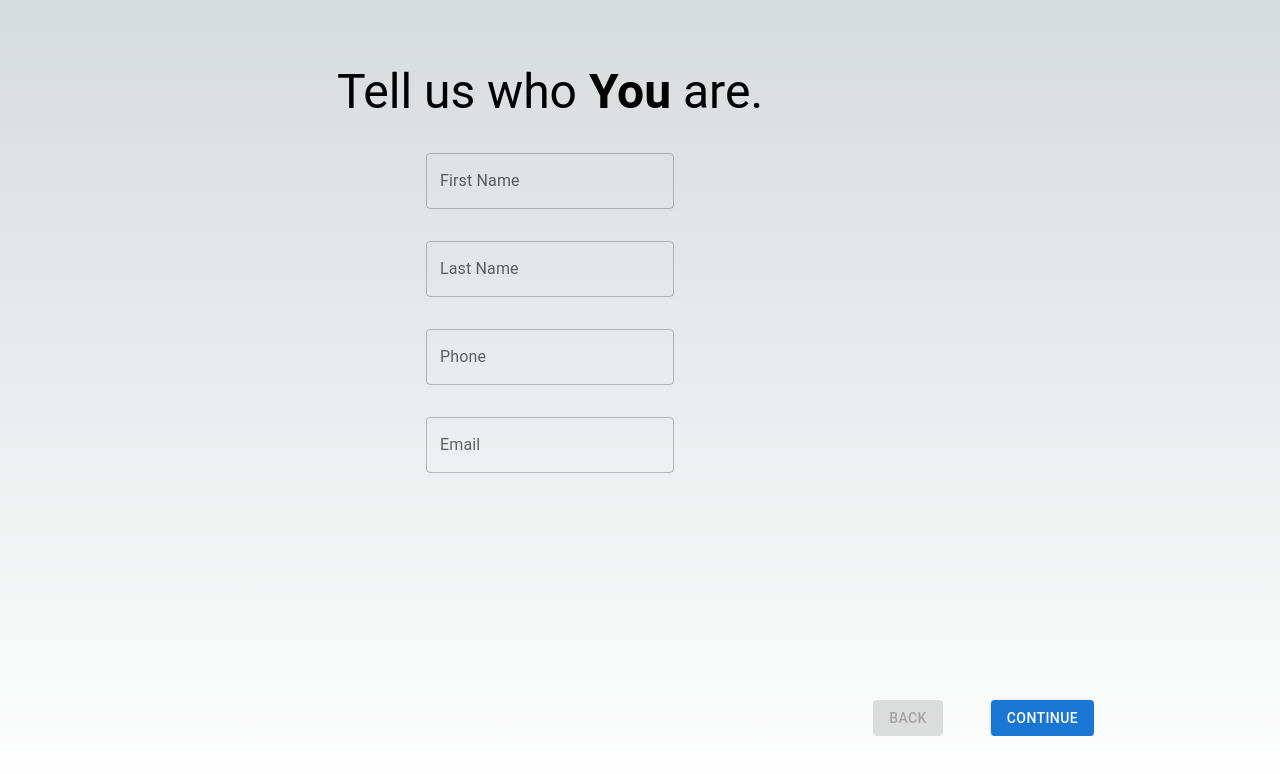
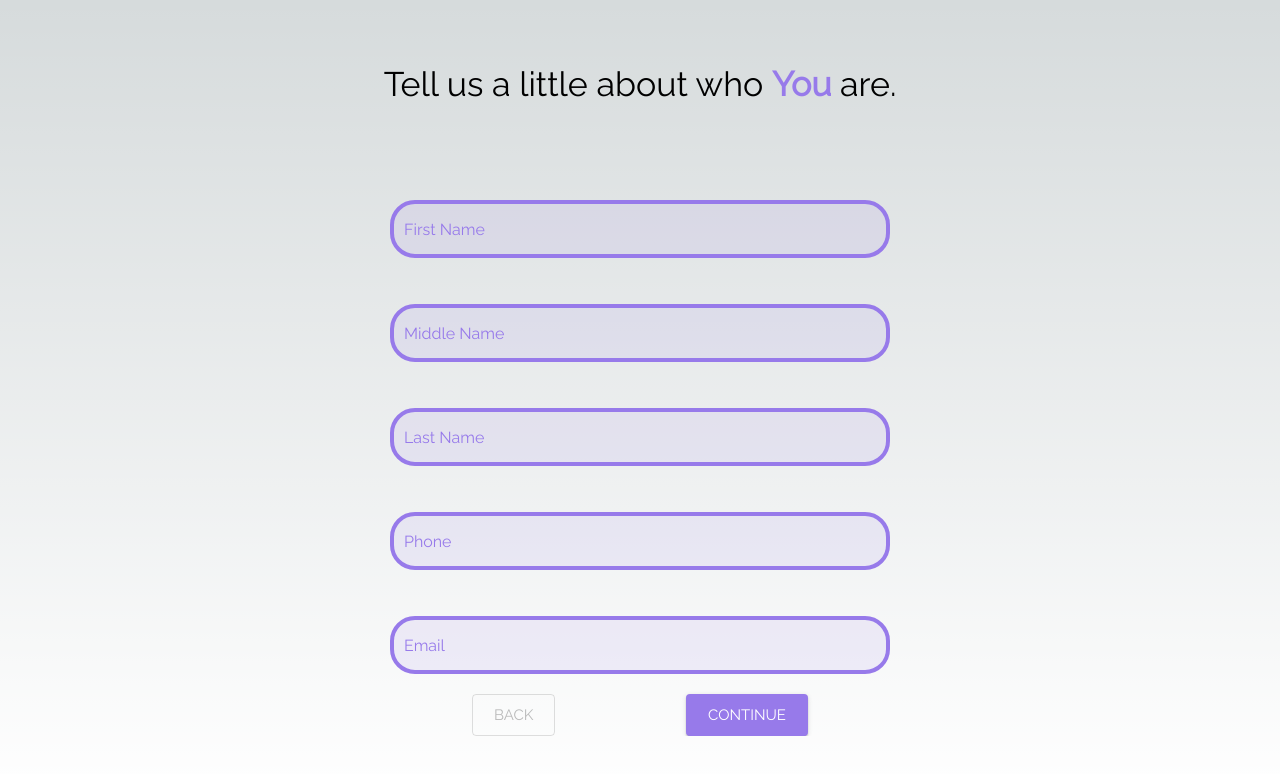
Before and after one commit to JohnRader/tuition-calculator, a Next.js app: page / in a window 1280 px wide. Shown: the top 774 px of the page. Built offline with nearby package versions, Linux system fonts and the light colour scheme.

Commit message:
theme added, form components updated

```diff
--- a/src/components/OnboardingForm/FormActions.tsx
+++ b/src/components/OnboardingForm/FormActions.tsx
@@ -36,7 +36,8 @@ export default function FormActions(props: FormActionsProps) {
   return (
     <div className={styles['form-actions']}>
       <Button
-        variant="contained"
+        variant="outlined"
+        size="large"
         onClick={() => setFormStep(step, FormAction.BACK)}
         disabled={step === OnboardingStep.USER_INFO}
       >
@@ -44,6 +45,7 @@ export default function FormActions(props: FormActionsProps) {
       </Button>
       <Button
         variant="contained"
+        size="large"
         onClick={() => setFormStep(step, FormAction.CONTINUE)}
       >
         { step === OnboardingStep.SCORES ? 'Submit' : 'Continue' }
--- a/src/components/OnboardingForm/Location.tsx
+++ b/src/components/OnboardingForm/Location.tsx
@@ -4,36 +4,89 @@ import { OnboardingFormProps } from '@/types';
 import mui from '@/styles/mui.module.css';
 import styles from '@/styles/index.module.css';
 
+enum LocationStepInput {
+  STATE = 'state',
+  UNIVERSITY = 'university',
+  BUDGET = 'budget',
+}
+
+function Header(input: LocationStepInput) {
+  const headers = {
+    [LocationStepInput.STATE]: (
+      <Typography variant="h4" className={mui.typography}>
+        What
+        {' '}
+        <strong>State</strong>
+        {' '}
+        do you currently reside in?
+      </Typography>),
+    [LocationStepInput.UNIVERSITY]: (
+      <Typography variant="h4" className={mui.typography}>
+        What
+        {' '}
+        <strong>University</strong>
+        {' '}
+        would you like to attend?
+      </Typography>),
+    [LocationStepInput.BUDGET]: (
+      <Typography variant="h4" className={mui.typography}>
+        What is you estimated yearly
+        {' '}
+        <strong>Budget</strong>
+        ?
+      </Typography>),
+  };
+
+  return headers[input];
+}
+
+function classes(input: LocationStepInput) {
+  const inputClasses: Record<LocationStepInput, string> = {
+    [LocationStepInput.STATE]: `${mui['text-field']} ${mui['text-field--sm']}`,
+    [LocationStepInput.UNIVERSITY]: `${mui['text-field']} ${mui['text-field--lg']}`,
+    [LocationStepInput.BUDGET]: `${mui['text-field']} ${mui['text-field--sm']}`,
+  };
+
+  return inputClasses[input];
+}
+
 export default function Location(props: OnboardingFormProps) {
   const { form, setForm } = props;
 
   return (
     <div className={styles.form}>
-      <Typography variant="h3" gutterBottom>What state do you currently reside in?</Typography>
+      <div className={styles['form-input']}>
+        {Header(LocationStepInput.STATE)}
         <TextField
-        className={mui['text-field']}
-        id="state"
+          className={classes(LocationStepInput.STATE)}
+          id={LocationStepInput.STATE}
           label="State"
           variant="outlined"
           onChange={(e) => setForm(
             { ...form, location: { ...form.location, state: e.target.value } },
           )}
         />
-      <Typography variant="h3" gutterBottom>What University would you like to attend?</Typography>
+      </div>
+
+      <div className={styles['form-input']}>
+        {Header(LocationStepInput.UNIVERSITY)}
         <TextField
-        className={mui['text-field']}
-        id="university"
+          className={classes(LocationStepInput.UNIVERSITY)}
+          id={LocationStepInput.UNIVERSITY}
           label="University"
           variant="outlined"
           onChange={(e) => setForm(
             { ...form, location: { ...form.location, university: e.target.value } },
           )}
         />
+      </div>
+
+      <div className={styles['form-input']}>
         {/* TODO: Change to slider */}
-      <Typography variant="h3" gutterBottom>What is you estimated yearly budget?</Typography>
+        {Header(LocationStepInput.BUDGET)}
         <TextField
-        className={mui['text-field']}
-        id="budget"
+          className={classes(LocationStepInput.BUDGET)}
+          id={LocationStepInput.BUDGET}
           label="Budget"
           variant="outlined"
           onChange={(e) => setForm(
@@ -41,5 +94,6 @@ export default function Location(props: OnboardingFormProps) {
           )}
         />
       </div>
+    </div>
   );
 }
--- a/src/components/OnboardingForm/Scores.tsx
+++ b/src/components/OnboardingForm/Scores.tsx
@@ -4,35 +4,90 @@ import { OnboardingFormProps } from '@/types';
 import mui from '@/styles/mui.module.css';
 import styles from '@/styles/index.module.css';
 
+enum ScoresStepInput {
+  GPA = 'gpa',
+  ACT_SAT = 'act_sat',
+  MAJOR = 'major',
+}
+
+function Header(input: ScoresStepInput) {
+  const headers = {
+    [ScoresStepInput.GPA]: (
+      <Typography variant="h4" className={mui.typography}>
+        What is you
+        {' '}
+        <strong>GPA</strong>
+        ?
+      </Typography>),
+    [ScoresStepInput.ACT_SAT]: (
+      <Typography variant="h4" className={mui.typography}>
+        What is you
+        {' '}
+        <strong>ACT/SAT</strong>
+        {' '}
+        score?
+      </Typography>
+    ),
+    [ScoresStepInput.MAJOR]: (
+      <Typography variant="h4" className={mui.typography}>
+        What would you like to
+        {' '}
+        <strong>Major</strong>
+        {' '}
+        in?
+      </Typography>
+    ),
+  };
+
+  return headers[input];
+}
+
+function classes(input: ScoresStepInput) {
+  const inputClasses: Record<ScoresStepInput, string> = {
+    [ScoresStepInput.GPA]: `${mui['text-field']} ${mui['text-field--sm']}`,
+    [ScoresStepInput.ACT_SAT]: `${mui['text-field']} ${mui['text-field--sm']}`,
+    [ScoresStepInput.MAJOR]: `${mui['text-field']} ${mui['text-field--md']}`,
+  };
+
+  return inputClasses[input];
+}
+
 export default function Scores(props: OnboardingFormProps) {
   const { form, setForm } = props;
 
   return (
     <div className={styles.form}>
-      <Typography variant="h3" gutterBottom>What is you GPA?</Typography>
+      <div className={styles['form-input']}>
+        {Header(ScoresStepInput.GPA)}
         <TextField
-        className={mui['text-field']}
-        id="gpa"
+          className={classes(ScoresStepInput.GPA)}
+          id={ScoresStepInput.GPA}
           label="GPA"
           variant="outlined"
           onChange={(e) => setForm(
             { ...form, scores: { ...form.scores, gpa: Number(e.target.value) } },
           )}
         />
-      <Typography variant="h3" gutterBottom>What is you ACT/SAT score?</Typography>
+      </div>
+
+      <div className={styles['form-input']}>
+        {Header(ScoresStepInput.ACT_SAT)}
         <TextField
-        className={mui['text-field']}
-        id="act-sat"
+          className={classes(ScoresStepInput.ACT_SAT)}
+          id={ScoresStepInput.ACT_SAT}
           label="ACT/SAT Score"
           variant="outlined"
           onChange={(e) => setForm(
             { ...form, scores: { ...form.scores, act_sat: Number(e.target.value) } },
           )}
         />
-      <Typography variant="h3" gutterBottom>What would you like to major in?</Typography>
+      </div>
+
+      <div className={styles['form-input']}>
+        {Header(ScoresStepInput.MAJOR)}
         <TextField
-        className={mui['text-field']}
-        id="major"
+          className={classes(ScoresStepInput.MAJOR)}
+          id={ScoresStepInput.MAJOR}
           label="Major"
           variant="outlined"
           onChange={(e) => setForm(
@@ -40,5 +95,6 @@ export default function Scores(props: OnboardingFormProps) {
           )}
         />
       </div>
+    </div>
   );
 }
--- a/src/components/OnboardingForm/UserInfo.tsx
+++ b/src/components/OnboardingForm/UserInfo.tsx
@@ -4,23 +4,40 @@ import { OnboardingFormProps } from '@/types';
 import mui from '@/styles/mui.module.css';
 import styles from '@/styles/index.module.css';
 
+enum UserInfoStepInput {
+  FIRST_NAME = 'first_name',
+  MIDDLE_NAME = 'middle_name',
+  LAST_NAME = 'last_name',
+  PHONE = 'phone',
+  EMAIL = 'email',
+}
+
+function Header() {
+  return (
+    <Typography variant="h4">
+      Tell us a little about who
+      {' '}
+      <strong>You</strong>
+      {' '}
+      are.
+    </Typography>
+  );
+}
+
+function inputClasses() {
+  return `${mui['text-field']} ${mui['text-field--md']}`;
+}
+
 export default function UserInfo(props: OnboardingFormProps) {
   const { form, setForm } = props;
 
   return (
     <div className={styles.form}>
-      <Typography variant="h3" gutterBottom>
-        Tell us who
-        {' '}
-        <strong>You</strong>
-        {' '}
-        are.
-      </Typography>
-
+      <Header />
       <div className={styles['form-inputs']}>
         <TextField
-          className={mui['text-field']}
-          id="first-name"
+          className={inputClasses()}
+          id={UserInfoStepInput.FIRST_NAME}
           label="First Name"
           variant="outlined"
           onChange={(e) => setForm(
@@ -28,8 +45,17 @@ export default function UserInfo(props: OnboardingFormProps) {
           )}
         />
         <TextField
-          className={mui['text-field']}
-          id="last-name"
+          className={inputClasses()}
+          id={UserInfoStepInput.MIDDLE_NAME}
+          label="Middle Name"
+          variant="outlined"
+          onChange={(e) => setForm(
+            { ...form, userInfo: { ...form.userInfo, middleName: e.target.value } },
+          )}
+        />
+        <TextField
+          className={inputClasses()}
+          id={UserInfoStepInput.LAST_NAME}
           label="Last Name"
           variant="outlined"
           onChange={(e) => setForm(
@@ -37,8 +63,8 @@ export default function UserInfo(props: OnboardingFormProps) {
           )}
         />
         <TextField
-          className={mui['text-field']}
-          id="phone"
+          className={inputClasses()}
+          id={UserInfoStepInput.PHONE}
           label="Phone"
           variant="outlined"
           inputProps={{ inputMode: 'numeric', pattern: '[0-9]*' }}
@@ -47,8 +73,8 @@ export default function UserInfo(props: OnboardingFormProps) {
           )}
         />
         <TextField
-          className={mui['text-field']}
-          id="email"
+          className={inputClasses()}
+          id={UserInfoStepInput.EMAIL}
           label="Email"
           variant="outlined"
           onChange={(e) => setForm(
--- a/src/components/OnboardingForm/index.tsx
+++ b/src/components/OnboardingForm/index.tsx
@@ -19,6 +19,7 @@ export default function OnboardingForm() {
   const [form, setForm] = useState<OnboardingFormModel>({
     userInfo: {
       firstName: '',
+      middleName: '',
       lastName: '',
       phone: 0,
       email: '',
--- a/src/pages/_app.tsx
+++ b/src/pages/_app.tsx
@@ -1,8 +1,13 @@
 import '@/styles/globals.css';
+
+import { ThemeProvider } from '@mui/material';
 import type { AppProps } from 'next/app';
+import { theme } from '@/styles/theme';
 
 export default function App({ Component, pageProps }: AppProps) {
   return (
-    <Component {...pageProps} />
+    <ThemeProvider theme={theme}>
+      <Component {...pageProps} />
+    </ThemeProvider>
   );
 }
--- a/src/pages/_document.tsx
+++ b/src/pages/_document.tsx
@@ -5,7 +5,11 @@ import {
 export default function Document() {
   return (
     <Html lang="en">
-      <Head />
+      <Head>
+        <link rel="preconnect" href="https://fonts.googleapis.com" />
+        <link rel="preconnect" href="https://fonts.gstatic.com" crossOrigin="true" />
+        <link href="https://fonts.googleapis.com/css2?family=Raleway&display=swap" rel="stylesheet" />
+      </Head>
       <body>
         <Main />
         <NextScript />
--- a/src/styles/globals.css
+++ b/src/styles/globals.css
@@ -1,9 +1,14 @@
 :root {
   --max-width: 1100px;
   --border-radius: 12px;
-  --font-mono: ui-monospace, Menlo, Monaco, 'Cascadia Mono', 'Segoe UI Mono',
-    'Roboto Mono', 'Oxygen Mono', 'Ubuntu Monospace', 'Source Code Pro',
-    'Fira Mono', 'Droid Sans Mono', 'Courier New', monospace;
+
+  /* Colors */
+  --primary-rgb: 151, 122, 234;
+  --secondary-rgb: 245, 237, 240;
+  --success-rgb: 93, 162, 113;
+  --warning-rgb: 242, 187, 5;
+  --error-rgb: 215, 38, 61;
+  --info-rgb: 8, 61, 119;
 
   --foreground-rgb: 0, 0, 0;
   --background-start-rgb: 214, 219, 220;
@@ -54,3 +59,7 @@ a {
   color: inherit;
   text-decoration: none;
 }
+
+strong {
+  color: rgb(var(--primary-rgb));
+}
--- a/src/styles/index.module.css
+++ b/src/styles/index.module.css
@@ -1,8 +1,5 @@
 .page-wrapper {
   min-height: 100vh;
-  max-width: 1100px;
-  align-items: unset !important;
-  flex-wrap: wrap;
 }
 
 .grid {
@@ -71,24 +68,31 @@
 }
 
 .form {
+  width: 100%;
   display: flex;
   flex-direction: column;
-  gap: 1rem;
+  align-items: center;
+  gap: 6rem;
 }
 
 .form-inputs {
   display: flex;
   flex-direction: column;
-  align-items: center;
-  gap: 2rem;
+  gap: 3rem;
+}
+
+.form-input {
+  display: flex;
+  flex-direction: column;
 }
 
 .form-actions {
-  width: 100%;
+  width: 50vh;
   display: flex;
-  justify-content: flex-end;
+  justify-content: space-between;
   align-items: center;
-  gap: 3rem;
+  gap: 2rem;
+  padding: 0 2rem;
 }
 
 /* Enable hover only on non-touch devices */
--- a/src/styles/mui.module.css
+++ b/src/styles/mui.module.css
@@ -1,11 +1,31 @@
-.text-field {
-  min-width: 380px;
-  max-width: 500px;
+.text-field--sm {
+  width: 380px;
+}
+
+.text-field--md {
+  width: 500px;
+}
+
+.text-field--lg {
+  width: 600px;
+}
+
+.text-field fieldset {
+  border: rgb(var(--primary-rgb)) 4px solid;
+  border-radius: 25px;
+  background-color: rgb(var(--primary-rgb), 0.1);
+}
+
+.text-field label {
+  color: rgb(var(--primary-rgb));
+}
+
+.typography {
+  margin-bottom: 2rem;
 }
 
 .form-control {
   height: calc(100vh - 8rem);
-  width: calc(100vw - 12rem);
   display: flex;
   flex-direction: column;
   overflow: auto;
--- /dev/null
+++ b/src/styles/theme.ts
@@ -0,0 +1,40 @@
+import { createTheme } from '@mui/material';
+
+export const theme = createTheme({
+  palette: {
+    primary: {
+      main: '#977AEA',
+    },
+    secondary: {
+      main: '#F5EDF0',
+    },
+    success: {
+      main: '#5DA271',
+    },
+    error: {
+      main: '#D7263D',
+    },
+    warning: {
+      main: '#F2BB05',
+    },
+    info: {
+      main: '#083D77',
+    },
+  },
+  typography: {
+    fontFamily: ['Raleway', 'sans-serif'].join(','),
+  },
+  components: {
+    MuiCssBaseline: {
+      styleOverrides: `
+        @font-face {
+          font-family: 'Raleway';
+          font-style: normal;
+          font-display: swap;
+          font-weight: 400;
+          unicodeRange: U+0000-00FF, U+0131, U+0152-0153, U+02BB-02BC, U+02C6, U+02DA, U+02DC, U+2000-206F, U+2074, U+20AC, U+2122, U+2191, U+2193, U+2212, U+2215, U+FEFF;
+        }
+      `,
+    },
+  },
+});
--- a/src/types/onboarding.ts
+++ b/src/types/onboarding.ts
@@ -1,5 +1,6 @@
 export interface UserInfo {
   firstName: string;
+  middleName?: string;
   lastName: string;
   phone: number;
   email: string;
```
Lines whose indentation alone changed are shown as unchanged.
